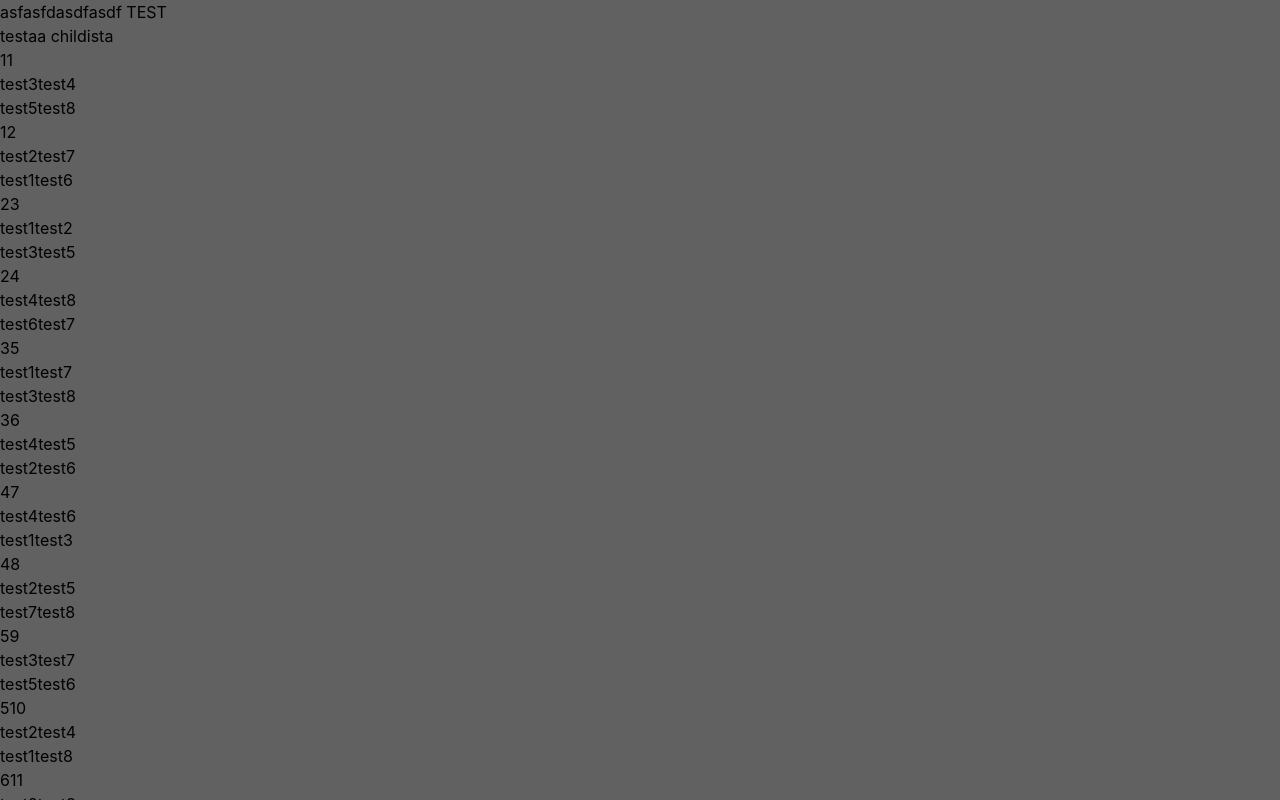
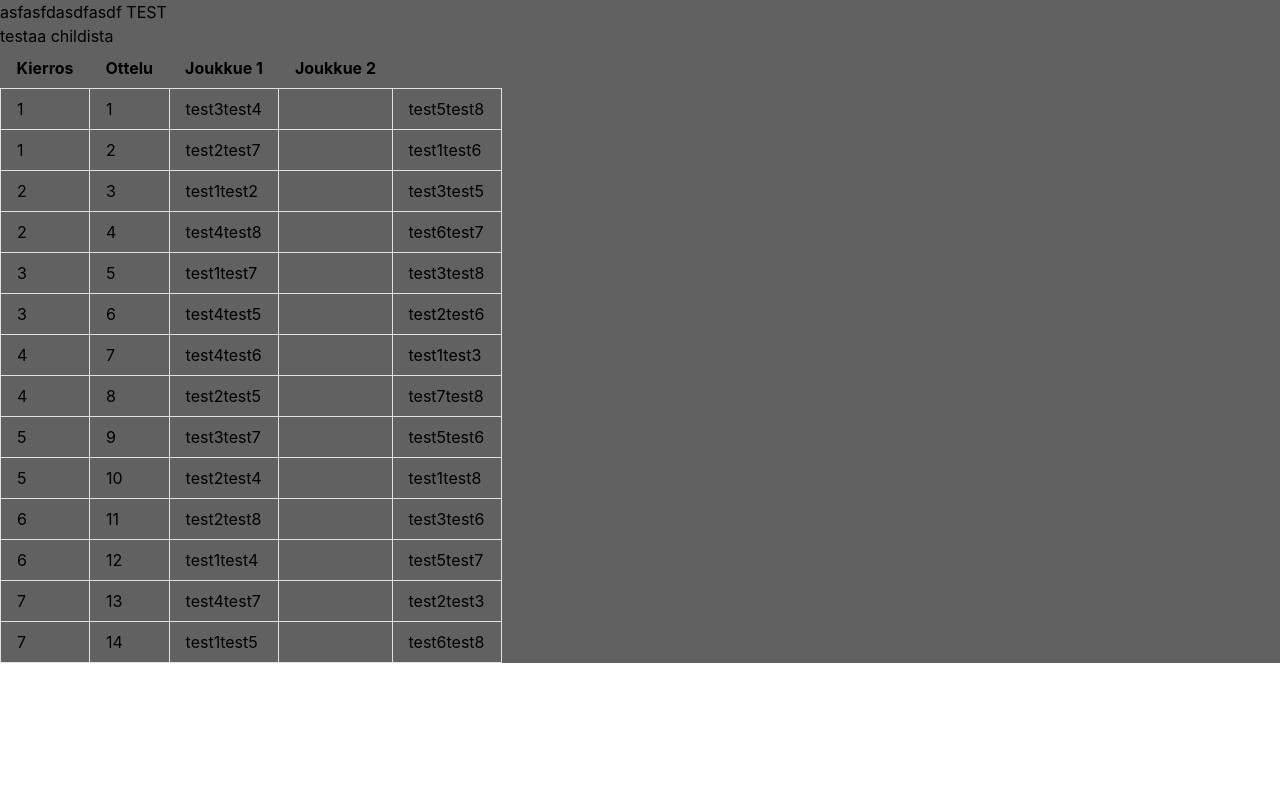
Before and after one commit to ohanhimaki/americano-tournaments, a React (Create React App) app in the folder americano-tournaments.web/: page / in a window 1280 px wide. Both pictures are taken after typing "Sample" into the empty fields and a click on the input "Submit". Shown: the top 800 px of the page. Built offline with nearby package versions, Linux system fonts and the light colour scheme.

Commit message:
Matsi komponentin asettelua

```diff
--- a/americano-tournaments.web/src/new-tournament/Matches.tsx
+++ b/americano-tournaments.web/src/new-tournament/Matches.tsx
@@ -11,24 +11,43 @@ export const Matches = () => {
   return (
     <div>
       <button onClick={testaa}>testaa childista</button>
+      <table className="table-auto">
+        <thead>
+          <tr>
+            <th className="px-4 py-2">Kierros</th>
+            <th className="px-4 py-2">Ottelu</th>
+            <th className="px-4 py-2">Joukkue 1</th>
+            {/* <th className="px-4 py-2"></th>
+            <th className="px-4 py-2"></th> */}
+            <th className="px-4 py-2">Joukkue 2</th>
+          </tr>
+        </thead>
+        <tbody>
           {tournamentinst.matches.map((match: Match, index: number) => {
             return (
-          <div key={index}>
-            <div>
-              {match.roundno}
-              {match.matchno}
-            </div>
-            <div>
+              <tr key={index}>
+                <td className="border px-4 py-2">{match.roundno}</td>
+                <td className="border px-4 py-2">{match.matchno}</td>
+                <td className="border px-4 py-2">
+                  <span className="text-left inline-block">
                     {match.teams[0].players[0].name}
-              {match.teams[0].players[1].name}
-            </div>
-            <div>
+                  </span>
+                  <span>{match.teams[0].players[1].name}</span>
+                </td>
+
+                {/* <td className="border px-4 py-2">{match.scores[0].score}</td>
+                <td className="border px-4 py-2">{match.scores?[1].score[0]}</td> */}
+
+                <td className="border px-4 py-2"></td>
+                <td className="border px-4 py-2">
                   {match.teams[1].players[0].name}
                   {match.teams[1].players[1].name}
-            </div>{" "}
-          </div>
+                </td>
+              </tr>
             );
           })}
+        </tbody>
+      </table>
     </div>
   );
 };
--- a/americano-tournaments.web/src/new-tournament/NewGroup.tsx
+++ b/americano-tournaments.web/src/new-tournament/NewGroup.tsx
@@ -51,7 +51,7 @@ test8`;
           <input type="submit" value="Submit"></input>
         </form>
       )}
-      <Matches></Matches>
+      {tournamentInst.matches.length != 0 && <Matches></Matches>}
     </div>
   );
 };
```
Lines whose indentation alone changed are shown as unchanged.
